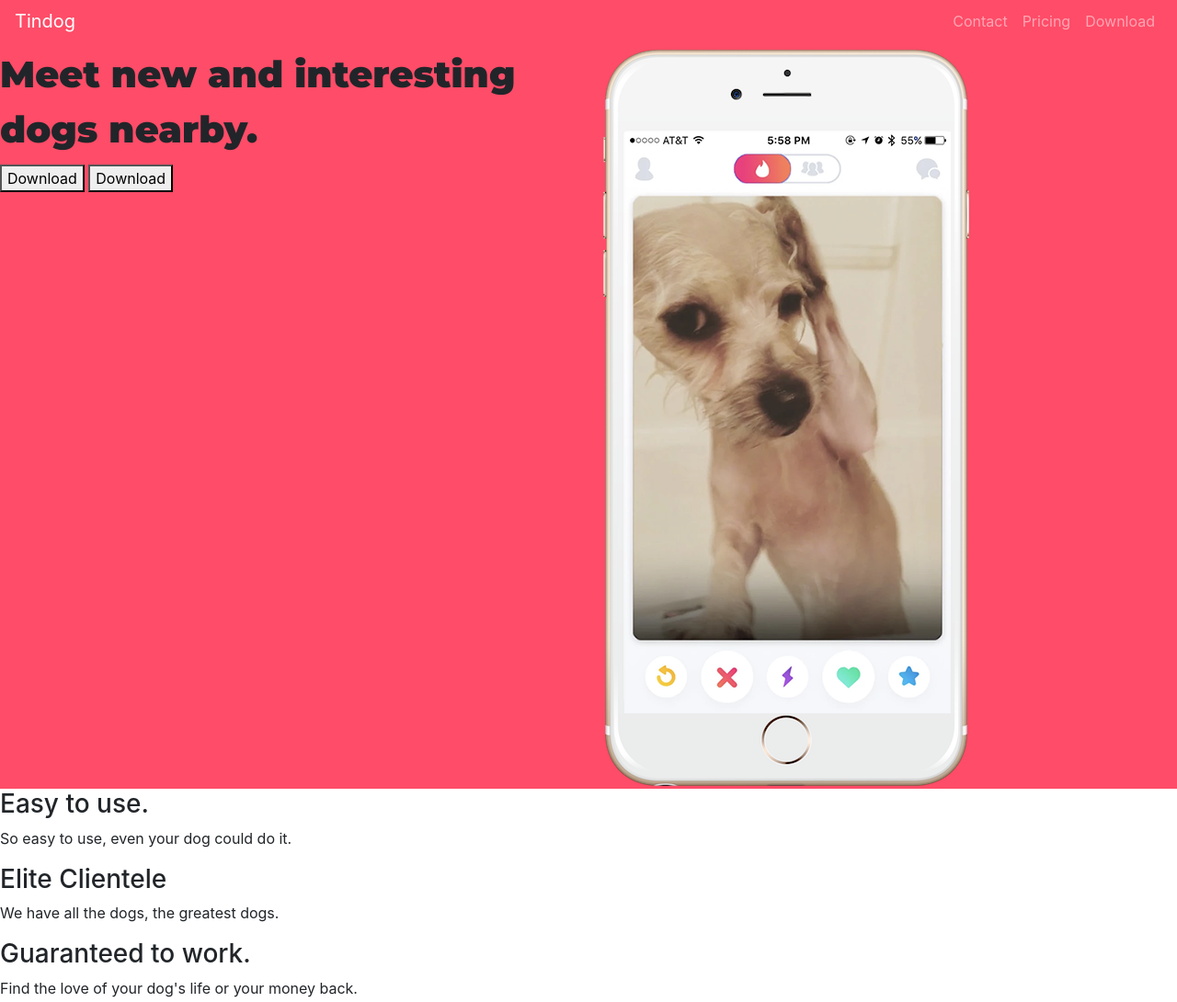
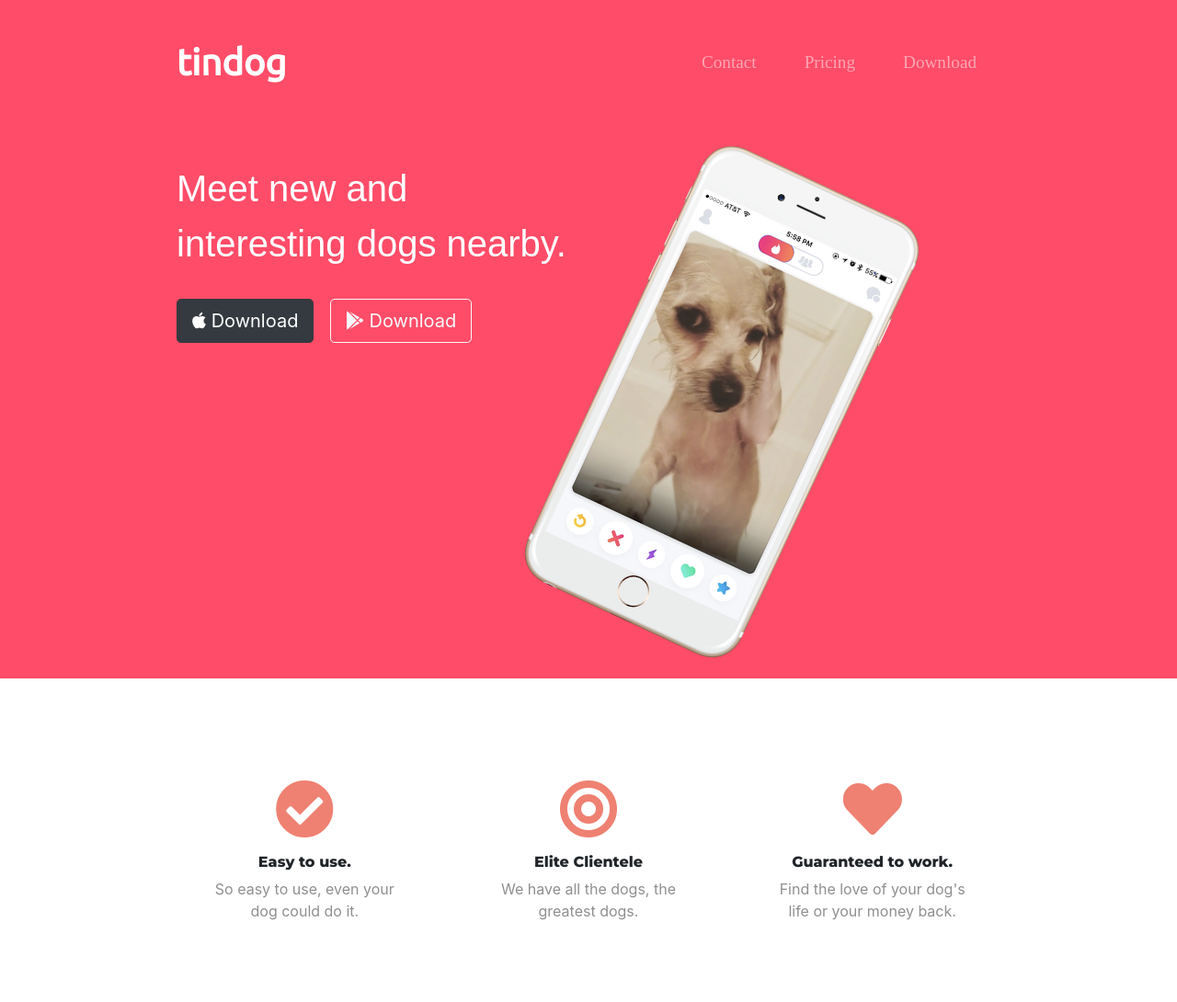
Before and after one commit to upreti-gaurav/tindog, a plain HTML site: page index.html in a window 1280 px wide. Shown: the part 5-1095 px from the top of the page at 92% size. Drawn offline with nearby package versions, Linux system fonts and the light colour scheme.

Commit message:
bootstrap modifications

```diff
--- a/css/styles.css
+++ b/css/styles.css
@@ -1,14 +1,81 @@
 /* ********************* ID SELECTORS ********************* */
 #title {
     background-color: #ff4c68;
+    color: #fff;
 }
 
+
 /* ********************* CLASS SELECTORS ********************* */
+.container-fluid {
+    padding: 3% 15%;
+}
 
+.icon {
+    color: #ef8172;
+    margin-bottom: 1rem;
+}
+
+.icon:hover {
+    color: #ff4c68;
+}
+
+.feature-desc {
+    color: #8f8f8f;
+}
 
 /* ********************* TAG SELECTORS ********************* */
 h1 {
+    font-family: 'Montserrat-Bold', sans-serif;
+    line-height: 1.5;
+    size: 3.5rem;
+}
+
+h3 {
     font-family: 'Montserrat', sans-serif;
-    line-height: 1.5;
-    size: 3rem;
+    font-size: 1rem;
 }
+
+
+/* ********************* NAVIGATION BAR ********************* */
+.navbar {
+    padding: 0 0 4.5rem;
+}
+
+.navbar-brand {
+    font-family: "Ubuntu";
+    font-size: 2.5rem;
+    font-weight: bold;
+}
+
+.nav-item {
+    padding: 0 18px;
+}
+
+.nav-link {
+    font-size: 1.2rem;
+    font-family: "Montserrat-light";
+}
+
+
+/* Download Buttons */
+.download-btn {
+    margin: 5% 3% 5% 0;
+}
+
+
+/* Title image */
+.title-img {
+    width: 60%;
+    transform: rotate(25deg);
+}
+
+
+/* features section */
+#features {
+    padding: 5% 15%;
+}
+
+.feature-box {
+    text-align: center;
+    padding: 5%;
+}
--- a/index.html
+++ b/index.html
@@ -2,22 +2,31 @@
 <html>
   <head>
     <meta charset="utf-8" />
-    <title>TinDog</title>
+    <title>tindog</title>
+
+    <!-- linked CSS -->
+    <link
+      rel="stylesheet"
+      href="https://pro.fontawesome.com/releases/v5.10.0/css/all.css"
+      integrity="sha384-AYmEC3Yw5cVb3ZcuHtOA93w35dYTsvhLPVnYs9eStHfGJvOvKxVfELGroGkvsg+p"
+      crossorigin="anonymous"
+    />
     <link
       rel="stylesheet"
       href="https://cdn.jsdelivr.net/npm/bootstrap@4.5.3/dist/css/bootstrap.min.css"
       integrity="sha384-TX8t27EcRE3e/ihU7zmQxVncDAy5uIKz4rEkgIXeMed4M0jlfIDPvg6uqKI2xXr2"
       crossorigin="anonymous"
     />
-    <link rel="stylesheet" href="css/styles.css" />
     <link rel="preconnect" href="https://fonts.gstatic.com" />
     <link rel="preconnect" href="https://fonts.gstatic.com" />
     <link rel="preconnect" href="https://fonts.gstatic.com" />
     <link
-      href="https://fonts.googleapis.com/css2?family=Montserrat:wght@900&family=Ubuntu&display=swap"
+      href="https://fonts.googleapis.com/css2?family=Montserrat:wght@800;900&family=Ubuntu&display=swap"
       rel="stylesheet"
     />
+    <link rel="stylesheet" href="css/styles.css" />
 
+    <!-- included scripts -->
     <script
       src="https://code.jquery.com/jquery-3.5.1.slim.min.js"
       integrity="sha384-DfXdz2htPH0lsSSs5nCTpuj/zy4C+OGpamoFVy38MVBnE+IbbVYUew+OrCXaRkfj"
@@ -32,9 +41,11 @@
 
   <body>
     <section id="title">
+      <div class="container-fluid">
         <!-- Nav Bar -->
+
         <nav class="navbar navbar-expand-lg navbar-dark">
-        <a class="navbar-brand" href="\">Tindog</a>
+          <a class="navbar-brand" href="\">tindog</a>
           <button
             class="navbar-toggler"
             type="button"
@@ -62,14 +73,27 @@
         </nav>
 
         <!-- Title -->
+
         <div class="row">
           <div class="col-lg-6">
             <h1>Meet new and interesting dogs nearby.</h1>
-          <button type="button">Download</button>
-          <button type="button">Download</button>
+            <button type="button" class="btn btn-dark btn-lg download-btn">
+              <i class="fab fa-apple"></i> Download
+            </button>
+            <button
+              type="button"
+              class="btn btn-outline-light btn-lg download-btn"
+            >
+              <i class="fab fa-google-play"></i> Download
+            </button>
           </div>
           <div class="col-lg-6">
-          <img src="images/iphone6.png" alt="iphone-mockup" />
+            <img
+              class="title-img"
+              src="images/iphone6.png"
+              alt="iphone-mockup"
+            />
+          </div>
         </div>
       </div>
     </section>
@@ -77,14 +101,23 @@
     <!-- Features -->
 
     <section id="features">
+      <div class="row">
+        <div class="feature-box col-lg-4">
+          <i class="fas fa-check-circle fa-4x icon"></i>
           <h3>Easy to use.</h3>
-      <p>So easy to use, even your dog could do it.</p>
-
+          <p class="feature-desc">So easy to use, even your dog could do it.</p>
+        </div>
+        <div class="feature-box col-lg-4">
+          <i class="fas fa-bullseye fa-4x icon"></i>
           <h3>Elite Clientele</h3>
-      <p>We have all the dogs, the greatest dogs.</p>
-
+          <p class="feature-desc">We have all the dogs, the greatest dogs.</p>
+        </div>
+        <div class="feature-box col-lg-4">
+          <i class="fas fa-heart fa-4x icon"></i>
           <h3>Guaranteed to work.</h3>
-      <p>Find the love of your dog's life or your money back.</p>
+          <p class="feature-desc">Find the love of your dog's life or your money back.</p>
+        </div>
+      </div>
     </section>
 
     <!-- Testimonials -->
```
Lines whose indentation alone changed are shown as unchanged.
